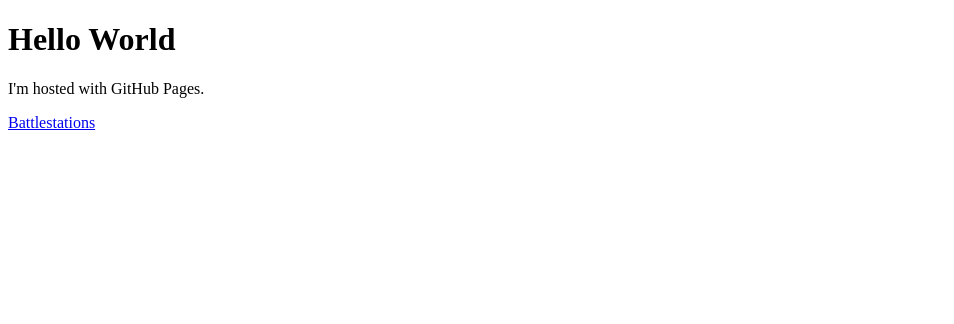
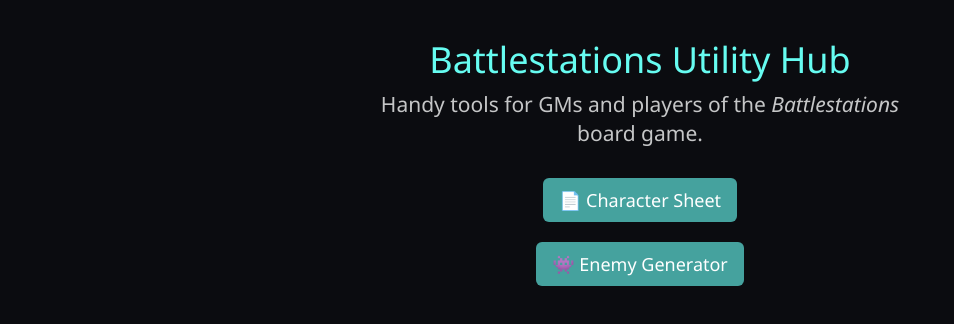
Before and after one commit to sergio1202/sergio1202.github.io, a plain HTML site: page index.html in a window 1280 px wide. Shown: the whole page, without its empty margins (0-954 px from the left). Drawn offline with nearby package versions, Linux system fonts and the light colour scheme.

Commit message:
Update index.html
added enemy gen link

```diff
--- a/index.html
+++ b/index.html
@@ -1,8 +1,43 @@
 <!DOCTYPE html>
-<html>
+<html lang="en">
+<head>
+  <meta charset="UTF-8">
+  <title>Battlestations Tools</title>
+  <link rel="stylesheet" href="https://maxcdn.bootstrapcdn.com/bootstrap/3.3.6/css/bootstrap.min.css">
+  <style>
+    body {
+      background-color: #0b0c10;
+      color: #c5c6c7;
+      font-family: "Segoe UI", sans-serif;
+      padding: 2rem;
+    }
+    h1 {
+      color: #66fcf1;
+    }
+    .container {
+      max-width: 600px;
+      margin: auto;
+      text-align: center;
+    }
+    a.btn {
+      margin: 1rem;
+      background-color: #45a29e;
+      color: white;
+      border: none;
+    }
+    a.btn:hover {
+      background-color: #66fcf1;
+      color: #0b0c10;
+    }
+  </style>
+</head>
 <body>
-<h1>Hello World</h1>
-<p>I'm hosted with GitHub Pages.</p>
-<a href="bs-sheet.html">Battlestations</a>
+  <div class="container">
+    <h1>Battlestations Utility Hub</h1>
+    <p class="lead">Handy tools for GMs and players of the <em>Battlestations</em> board game.</p>
+
+    <a href="bs-sheet.html" class="btn btn-lg btn-primary">📄 Character Sheet</a><br>
+    <a href="enemygen.html" class="btn btn-lg btn-primary">👾 Enemy Generator</a>
+  </div>
 </body>
 </html>
```
